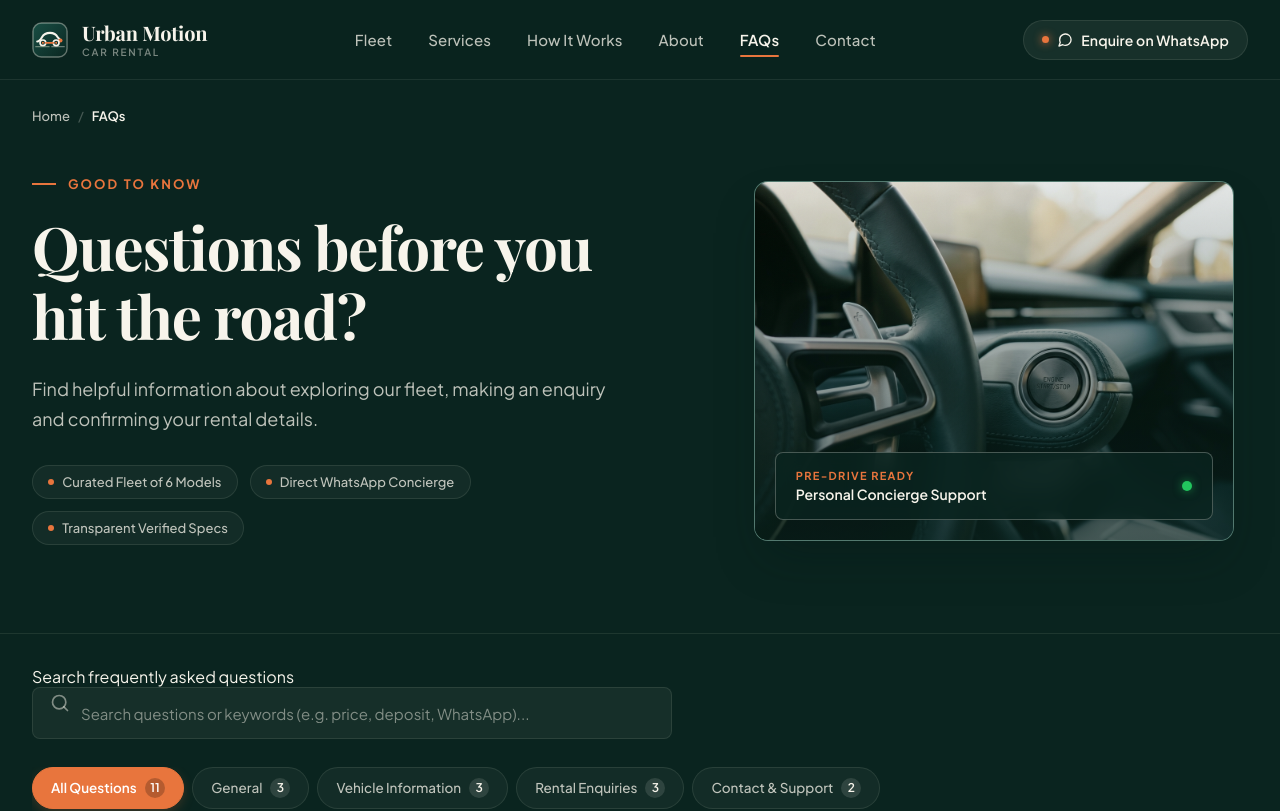
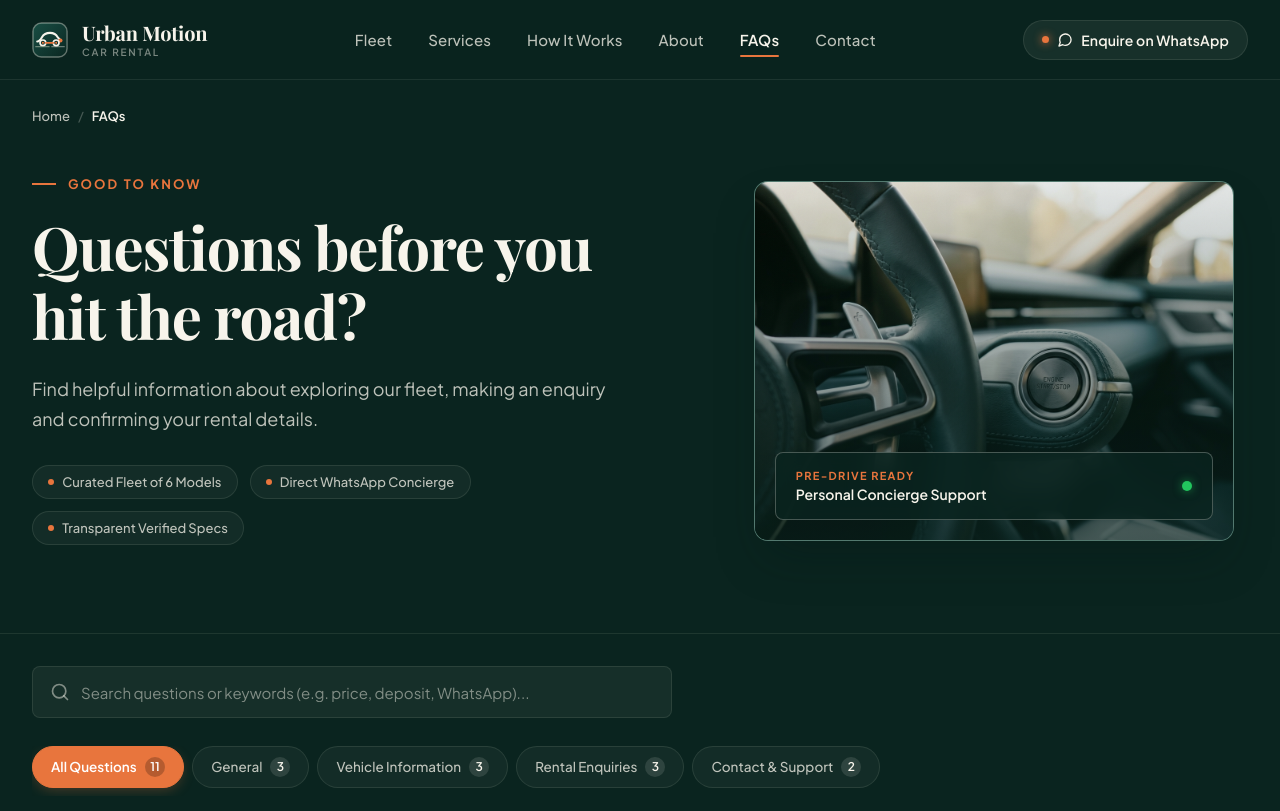
Before and after one commit to Vansh-7454/car_rental, a Next.js app: page /faqs in a window 1280 px wide. Shown: the top 811 px of the page. Built offline with nearby package versions, Linux system fonts and the light colour scheme.

Commit message:
Add .sr-only utility class to hide accessibility labels visually

```diff
--- a/src/app/globals.css
+++ b/src/app/globals.css
@@ -116,6 +116,19 @@ body {
   top: 1rem;
 }
 
+/* Screen reader only utility */
+.sr-only {
+  position: absolute;
+  width: 1px;
+  height: 1px;
+  padding: 0;
+  margin: -1px;
+  overflow: hidden;
+  clip: rect(0, 0, 0, 0);
+  white-space: nowrap;
+  border-width: 0;
+}
+
 /* Link reset */
 a {
   color: inherit;
```
